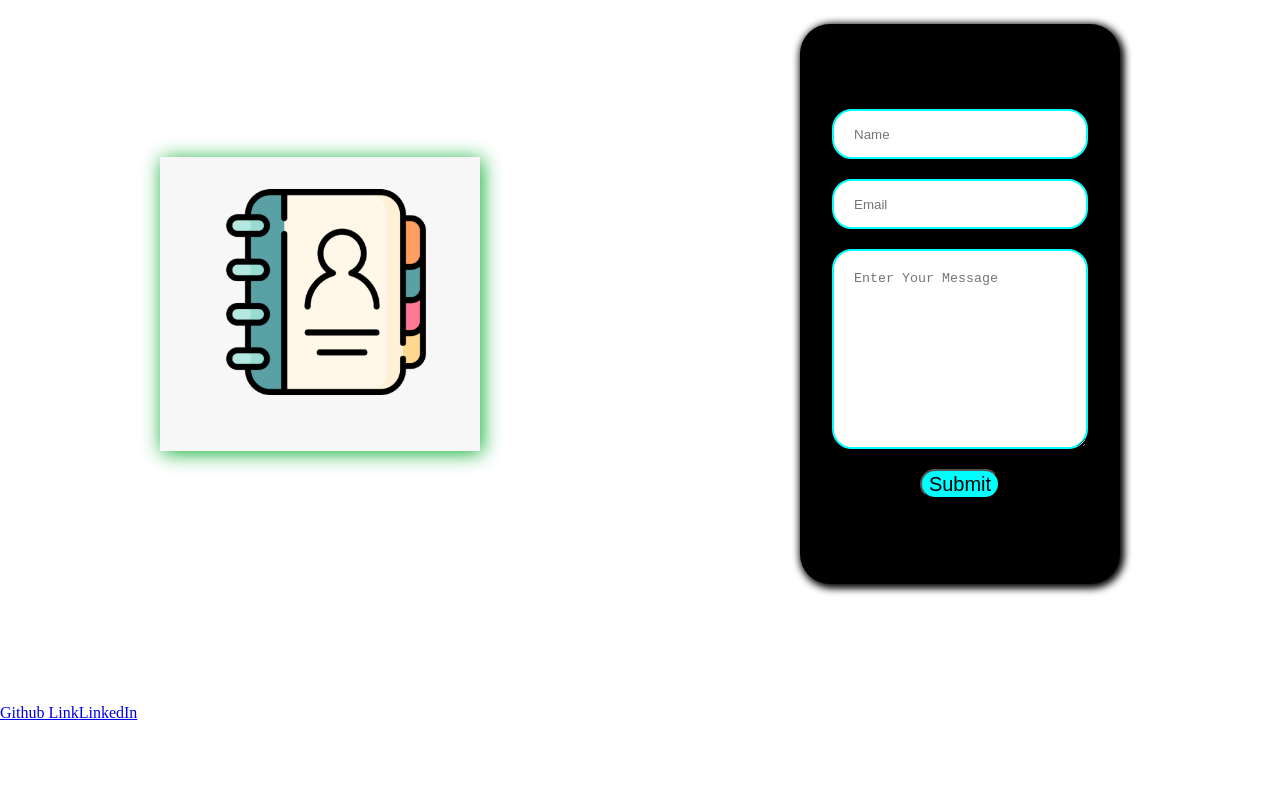
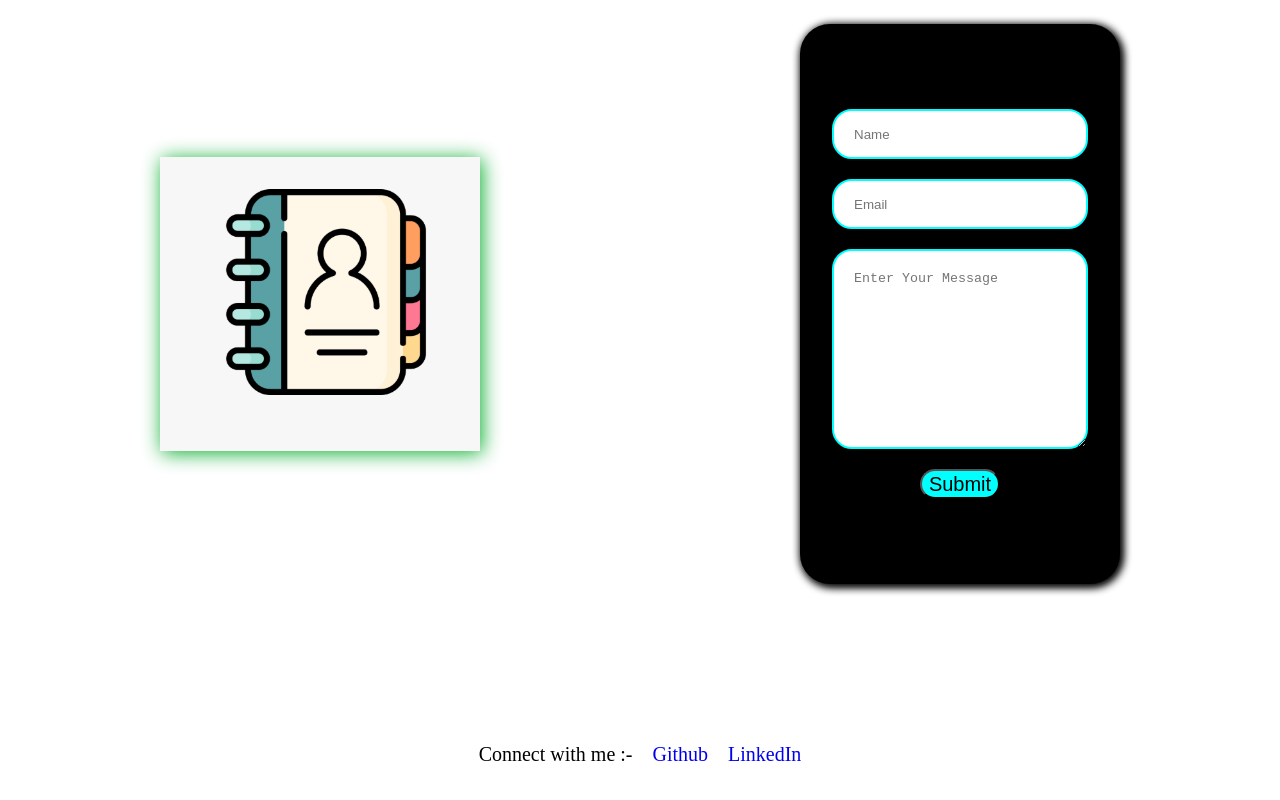
Before and after one commit to jharavi26/UIVerse-Ravikumar-s-Portfolio, a React (Vite) app in the folder portfolio/: page / in a window 1280 px wide. Shown: the part 2533-3333 px from the top of the page. Before the commit the page ends 3255 px from the top, so only its background shows below. Built offline with nearby package versions, Linux system fonts and the light colour scheme.

Commit message:
Add Footer

```diff
--- a/portfolio/src/components/Contact/Contact.css
+++ b/portfolio/src/components/Contact/Contact.css
@@ -104,3 +104,21 @@ form input{
   }
 
 }
+
+.footer {
+  display: flex;
+  justify-content: center; /* Center horizontally */
+  align-items: center; /* Center vertically */
+  gap: 20px; /* Add spacing between links */
+  height: 100px; /* Adjust height as needed */
+  text-align: center;
+}
+
+.footer p{
+  font-size: 20px;
+}
+
+.footer a{
+  text-decoration: none;
+  font-size: 20px;
+}
--- a/portfolio/src/components/Contact/Contact.jsx
+++ b/portfolio/src/components/Contact/Contact.jsx
@@ -31,9 +31,11 @@ function Contact() {
 
     </div>
     <div className='footer'>
-      <a href = "https://github.com/jharavi26" target="_blank" rel="noopener noreferrer">Github Link</a>
+          <p>Connect with me :-</p>
+      <a href = "https://github.com/jharavi26" target="_blank" rel="noopener noreferrer">Github</a>
       <a href = "https://www.linkedin.com/in/ravikumar-jha" target="_blank" rel="noopener noreferrer">LinkedIn</a>
     </div>
+
     </>
   )
 }
```
